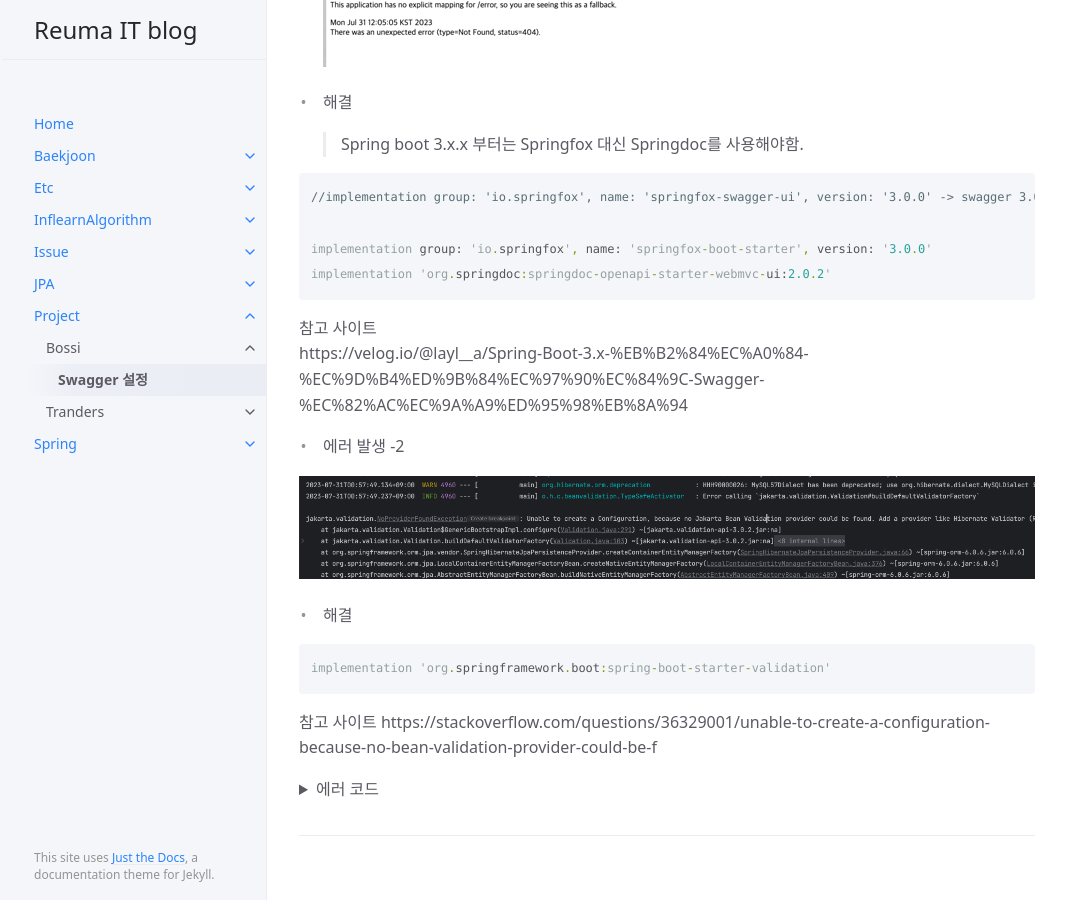
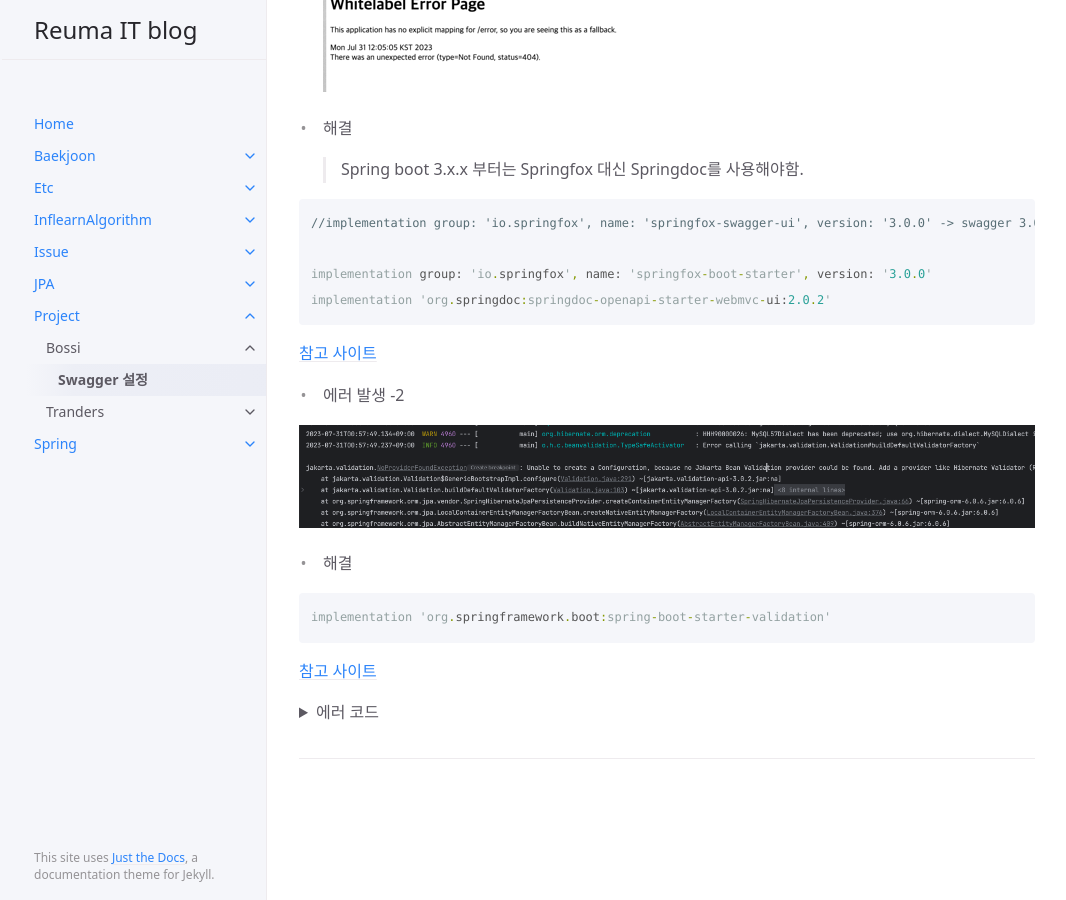
Before and after one commit to AReuma/AReuma.github.io, a Jekyll site: the page built from docs/Project/Bossi/bossi_swagger.md, in a window 1280 px wide and 900 px high, scrolled down 2525 px. Shown: the whole window, without its empty margins (105-1171 px from the left). Built offline with Jekyll 4.4.1, drawn with Linux system fonts in a browser that asks for light colours; some of the changed text lies outside the part shown.

Commit message:
Bossi - Swagger 설정

````diff
--- a/docs/Project/Bossi/bossi_swagger.md
+++ b/docs/Project/Bossi/bossi_swagger.md
@@ -43,6 +43,9 @@ spring:
 
 ![swagger-ui-2.9.2.png](/assets/images/Project/Bossi/swagger/swagger-ui-2.9.2.png)
 
+
+
+
 ```java
 implementation group: 'io.springfox', name: 'springfox-swagger-ui', version: '2.9.4'
 implementation group: 'io.springfox', name: 'springfox-boot-starter', version: '2.9.4'
@@ -79,8 +85,7 @@ implementation group: 'io.springfox', name: 'springfox-boot-starter', version: '
 implementation group: 'io.springfox', name: 'springfox-boot-starter', version: '3.0.0'
 implementation 'org.springdoc:springdoc-openapi-starter-webmvc-ui:2.0.2'
 ```
-참고 사이트
-https://velog.io/@layl__a/Spring-Boot-3.x-%EB%B2%84%EC%A0%84-%EC%9D%B4%ED%9B%84%EC%97%90%EC%84%9C-Swagger-%EC%82%AC%EC%9A%A9%ED%95%98%EB%8A%94
+[참고 사이트](https://velog.io/@layl__a/Spring-Boot-3.x-%EB%B2%84%EC%A0%84-%EC%9D%B4%ED%9B%84%EC%97%90%EC%84%9C-Swagger-%EC%82%AC%EC%9A%A9%ED%95%98%EB%8A%94)
 
 
 * 에러 발생 -2
@@ -92,8 +97,7 @@ https://velog.io/@layl__a/Spring-Boot-3.x-%EB%B2%84%EC%A0%84-%EC%9D%B4%ED%9B%84%
 ```java
 implementation 'org.springframework.boot:spring-boot-starter-validation'
 ```
-참고 사이트
-https://stackoverflow.com/questions/36329001/unable-to-create-a-configuration-because-no-bean-validation-provider-could-be-f
+[참고 사이트](https://stackoverflow.com/questions/36329001/unable-to-create-a-configuration-because-no-bean-validation-provider-could-be-f)
 
 
 <details>
@@ -145,9 +149,7 @@ https://stackoverflow.com/questions/36329001/unable-to-create-a-configuration-be
 implementation group: 'io.swagger.core.v3', name: 'swagger-core', version: '2.2.8'
 ```
 
-참고 사이트
-
-https://stackoverflow.com/questions/75732794/spring-boot-3-and-swagger-ui-java-lang-nosuchmethoderror-io-swagger-v3-oas-ann
+[참고 사이트](https://stackoverflow.com/questions/75732794/spring-boot-3-and-swagger-ui-java-lang-nosuchmethoderror-io-swagger-v3-oas-ann)
 
 <details>
 <summary>에러 코드</summary>
````
Also changed, not shown: other parts of docs/Project/Bossi/bossi_swagger.md (+3 -0 lines).
